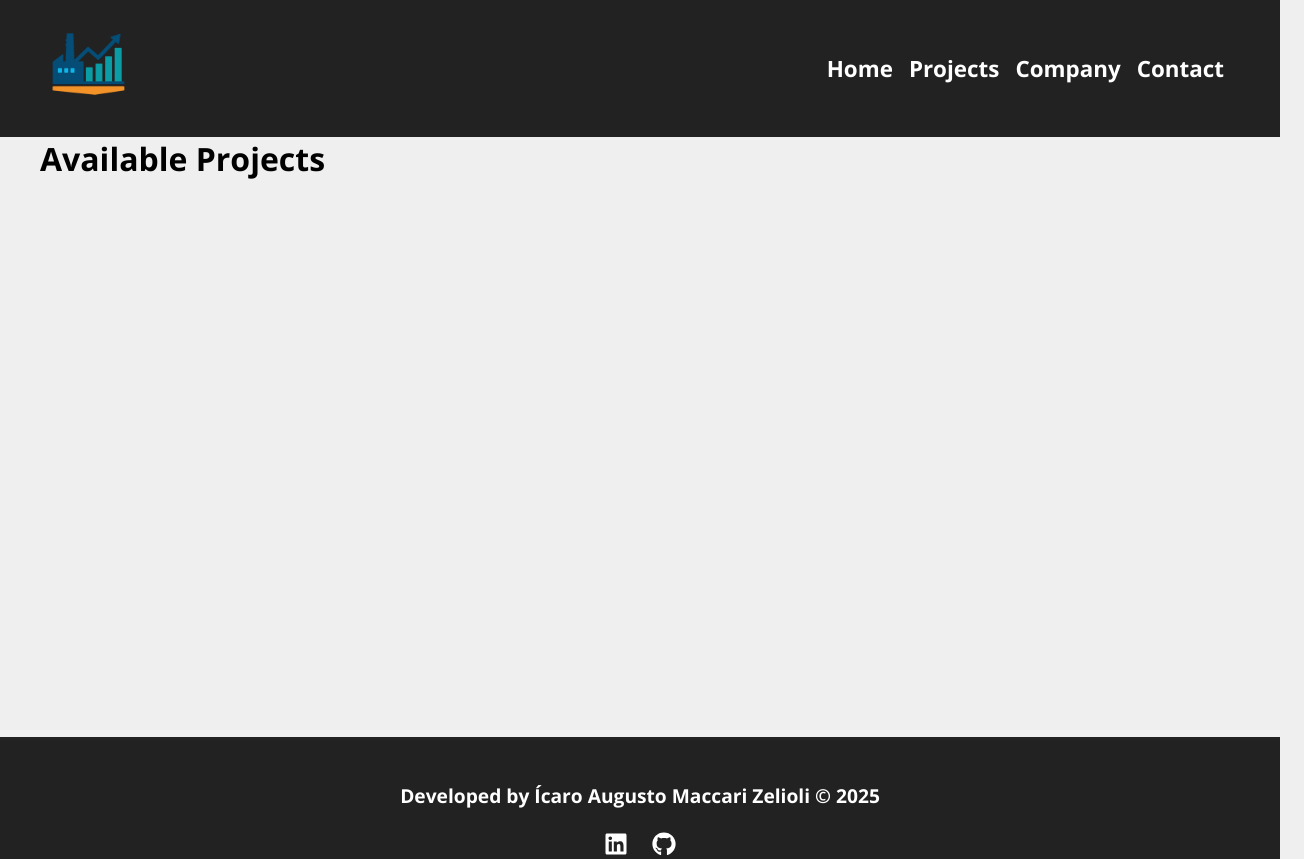
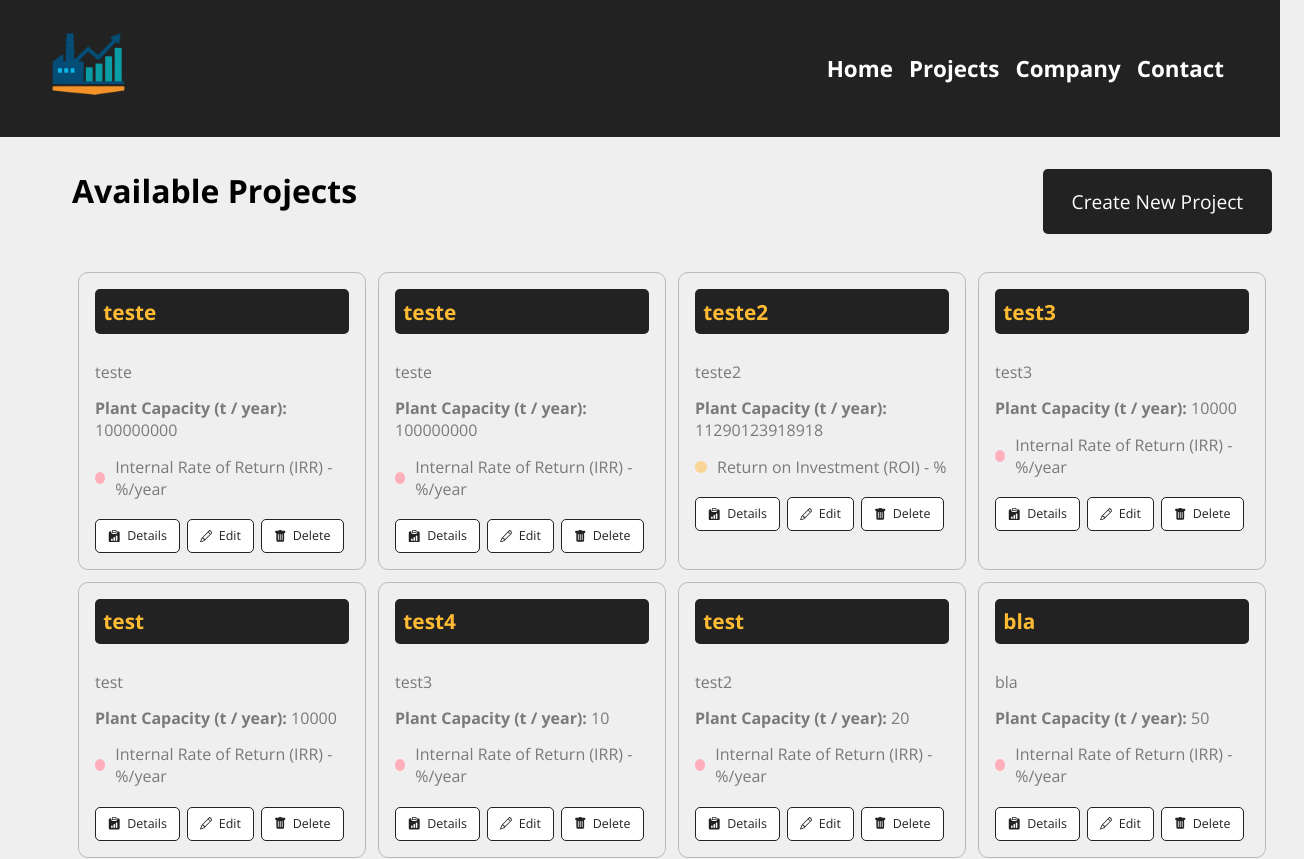
Before and after one commit to IAugustoMZ/tecno-economic-analysis, a React (Create React App) app in the folder chem-costs/: page /availableprojects in a window 1280 px wide. Shown: the top 859 px of the page, 1304 px wide, since content can reach past the window. Built offline with nearby package versions, Linux system fonts and the light colour scheme; data requests are answered from the project's data file.

Commit message:
✨feature: implements the available projects dashboard

```diff
--- /dev/null
+++ b/chem-costs/src/components/Project/ProjectCard/ProjectCard.js
@@ -0,0 +1,44 @@
+import { Link } from 'react-router-dom';
+import styles from './ProjectCard.module.css';
+import { BsPencil, BsFillTrashFill, BsClipboardDataFill } from 'react-icons/bs';
+
+function ProjectCard({ id, projectName, projectDescription, plantCapacity, primaryKPI, handleRemove }) {
+    function getPrimaryKPIKey(primaryKPI) {
+        if (primaryKPI.toLowerCase() === 'internal rate of return (irr) - %/year') {
+            return 'irr';
+        }
+        if (primaryKPI.toLowerCase() === 'net present value (npv) - $') {
+            return 'npv';
+        }
+        if (primaryKPI.toLowerCase() === 'payback period - years') {
+            return 'pbck';
+        }
+        if (primaryKPI.toLowerCase() === 'return on investment (roi) - %') {
+            return 'roi';
+        }
+        if (primaryKPI.toLowerCase() === 'levelized cost of product (lcp) - $/kg') {
+            return 'lcp';
+        }
+        return primaryKPI;
+    }
+
+    return (
+       <div className={styles.project_card}>
+            <h4>{projectName}</h4>
+            <p>{projectDescription}</p>
+            <p>
+                <span>Plant Capacity (t / year):</span> {plantCapacity}
+            </p>
+            <p className={styles.category_text}>
+                <span className={`${styles[getPrimaryKPIKey(primaryKPI)]}`}></span> {primaryKPI}
+            </p>
+            <div className={styles.project_card_actions}>
+                <Link to='/'><BsClipboardDataFill/> Details</Link>
+                <Link to='/'><BsPencil/> Edit</Link>
+                <button><BsFillTrashFill/> Delete</button>
+            </div>
+       </div>
+    );
+}
+
+export default ProjectCard;
--- /dev/null
+++ b/chem-costs/src/components/Project/ProjectCard/ProjectCard.module.css
@@ -0,0 +1,93 @@
+.project_card {
+    padding: 1em;
+    border: 1px solid #bbbbbb;
+    border-radius: 10px;
+    width: 24%;
+    margin: 0.5%;
+}
+
+.project_card h4 {
+    background-color: #222;
+    color: #FFBB33;
+    padding: 0.4em;
+    margin-bottom: 1.3em;
+    font-size: 1.3em;
+    border-radius: 5px;
+}
+
+.project_card p {
+    color: #7a7a7a;
+    margin-bottom: 0.9em;
+}
+
+.project_card p span {
+    font-weight: bold;
+}
+
+.category_text {
+    display: flex;
+    align-items: center;
+}
+
+.category_text span {
+    display: block;
+    width: 12px;
+    height: 12px;
+    border-radius: 50%;
+    background-color: #CCC;
+    margin-right: 10px;
+}
+
+.category_text .irr {
+    background-color: #FFAEBC;
+}
+
+.category_text .npv {
+    background-color: #A0E7e5;
+}
+
+.category_text .pbck {
+    background-color: #b4f8c8;
+}
+
+.category_text .roi {
+    background-color: #fbd597;
+}
+
+.category_text .lcp {
+    background-color: #8bc7fc;
+}
+
+.project_card_actions {
+    margin-top: 1.2em;
+    display: flex;
+    align-items: center;
+}
+
+.project_card_actions a,
+.project_card_actions button {
+    text-decoration: none;
+    border: none;
+    background-color: #FFF;
+    color: #222;
+    font-size: .78em;
+    padding: 0.6em 1em;
+    cursor: pointer;
+    margin-right: .5em;
+    border: 1px solid #222;
+    border-radius: 5px;
+    display: flex;
+    align-items: center;
+    justify-content: center;
+    transition: 0.5s;
+}
+
+.project_card_actions a:hover,
+.project_card_actions button:hover {
+    background-color: #222;
+    color: #FFBB33;
+}
+
+.project_card_actions svg {
+    margin-right: 0.5em;
+}
--- a/chem-costs/src/components/pages/AvailableProjects/AvailableProjects.js
+++ b/chem-costs/src/components/pages/AvailableProjects/AvailableProjects.js
@@ -1,17 +1,56 @@
+import { useState, useEffect } from 'react';
 import { useLocation } from "react-router-dom";
 import Message from "../../layout/Message/Message";
+import styles from './AvailableProjects.module.css';
+import Container from "../../layout/Container/Container";
+import LinkButton from "../../layout/LinkButton/LinkButton";
+import ProjectCard from "../../Project/ProjectCard/ProjectCard";
 
 function AvailableProjects() {
-
   const location = useLocation();
   let message = '';
   if (location.state) {
     message = location.state.message;
   }
+
+  const [projects, setProjects] = useState([]);
+
+  // Fetch projects from an API or local storage
+  useEffect(() => {
+    fetch('http://localhost:5000/projects', {
+      method: 'GET',
+      headers: {
+        'Content-Type': 'application/json',
+      },
+    }).then((response) => response.json())
+      .then((data) => {
+        console.log(data);
+        setProjects(data);
+    }).catch((error) => {
+        console.error('Error fetching projects:', error);
+      });
+  }, []);
+
   return (
-    <div>
-      <h1>Available Projects</h1>
+    <div className={styles.project_container}>
+      <div className={styles.title_container}>
+        <h1>Available Projects</h1>
+        <LinkButton to="/newproject" text="Create New Project" />
+      </div>
       { message && <Message type="success" text={message} /> }
+      <Container customClass="start">
+        {projects.length > 0 && projects.map((project) => (
+          <ProjectCard
+            projectName={project.project_name}
+            projectDescription={project.project_description}
+            plantCapacity={project.plant_capacity}
+            primaryKPI={project.primary_kpi.name}
+            id={project.id}
+            key={project.id}
+          />
+        ))}
+        {projects.length === 0 && <p>No projects available</p>}
+      </Container>
     </div>
 
   );
--- a/chem-costs/src/components/pages/AvailableProjects/AvailableProjects.module.css
+++ b/chem-costs/src/components/pages/AvailableProjects/AvailableProjects.module.css
@@ -0,0 +1,9 @@
+.project_container {
+    padding: 2em;
+}
+
+.title_container {
+    display: flex;
+    justify-content: space-between;
+    margin-bottom: 2em;
+}
```
